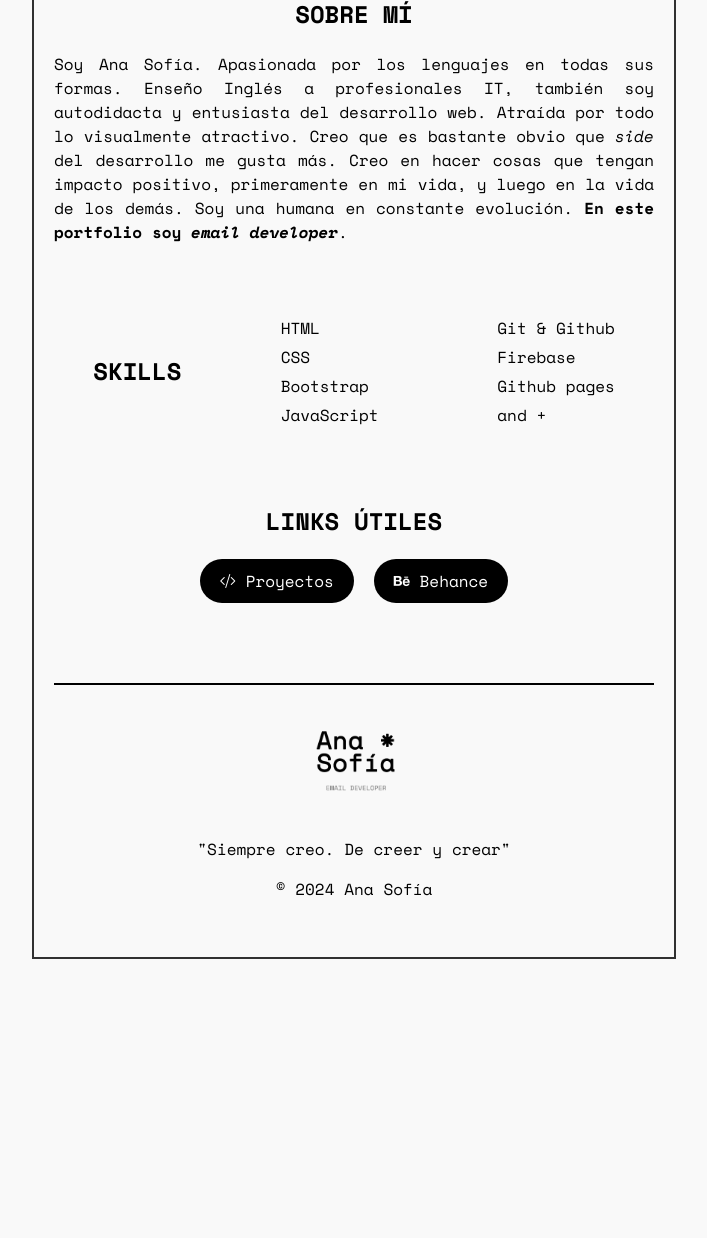
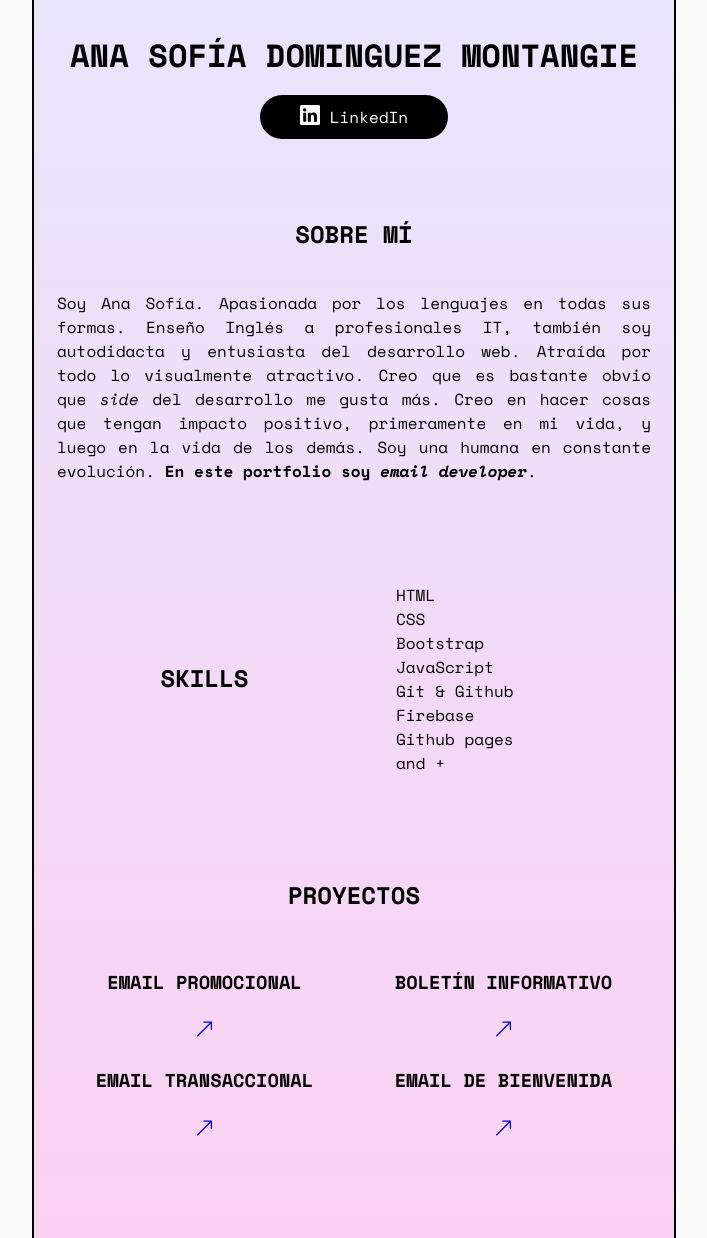
Before and after one commit to sofi-dmz/email-portfolio, a plain HTML site: page index.html in a window 1280 px wide. Shown: the part 469-1707 px from the top of the page, without its empty margins (286-993 px from the left). Before the commit the page ends 1428 px from the top, so only its background shows below. Drawn offline with nearby package versions, Linux system fonts and the light colour scheme.

Commit message:
Update index.html

```diff
--- a/index.html
+++ b/index.html
@@ -18,7 +18,9 @@
             background-color: #f9f9f9;
         }
 
-        p, ul,a {
+        p,
+        ul,
+        a {
             font-family: "Space Mono", monospace;
 
         }
@@ -32,213 +34,194 @@
             text-transform: uppercase;
         }
 
+
         .container {
-            width: 100%;
+            width: 80%;
             max-width: 600px;
             margin: 0 auto;
             padding: 20px;
             text-align: center;
-            border: 2px solid rgb(49, 49, 49);
+            border: 2px solid #000;
             overflow: hidden;
+            background-color: #d1e2ff;
+
+background-image: linear-gradient(180deg, #e2edff 0%, #ffccf0 100%);
+
         }
 
-        .logo img, .footer img {
-            max-width: 20%;
-            height: auto;
+        table {
+            table-layout: fixed;
+            width: 100%;
+            border-collapse: separate;
+            margin: 10px 0;
         }
 
-        .div .profile-picture{
-            border-radius: 50%;
+
+        tr td ul li{
+            list-style: none;
+            text-align: left;
+
+        }
+
+
+        .first-button {
+            padding: 10px 40px;
+            background-color: black;
+            color: white;
+            text-decoration: none;
+            border-radius: 50px;
+        }
+
+        .bi{
+            font-size: 20px;
         }
 
         .spacer {
-            height: 30px;
+            height: 40px;
         }
 
-        .footer {
-            margin-top: 50px;
+
+        .footer, .header {
             border-top: 2px solid black;
-            color: rgb(0, 0, 0);
-            padding: 20px;
-            text-align: center;
         }
 
-        .button-54 {
-            font-family: "Open Sans", sans-serif;
-            font-size: 16px;
-            letter-spacing: 2px;
-            text-decoration: none;
-            text-transform: uppercase;
-            color: #000;
-            cursor: pointer;
-            border: 3px solid;
-            padding: 0.25em 0.5em;
-            box-shadow: 1px 1px 0px 0px, 2px 2px 0px 0px, 3px 3px 0px 0px, 4px 4px 0px 0px, 5px 5px 0px 0px;
-            position: relative;
-            user-select: none;
-            -webkit-user-select: none;
-            touch-action: manipulation;
-        }
 
-        .img{
-            max-width: 20%;
-        }
 
-        .button-54:active {
-            box-shadow: 0px 0px 0px 0px;
-            top: 5px;
-            left: 5px;
-        }
-
-        @media (min-width: 768px) {
-            .button-54 {
-                padding: 0.25em 0.75em;
-            }
-        }
-
-        .buttons {
-            display: flex;
-            justify-content: center;
-            margin-top: 20px;
-        }
-
-        .buttons a {
-            padding: 10px 20px;
-            margin: 0 10px;
-            background-color: #000;
-            color: white;
-            border: none;
-            border-radius: 50px;
-            cursor: pointer;
-        }
-
-        .buttons button:hover {
-            background-color: #530083;
-        }
-
-        a{
-            text-decoration: none;
-            padding: 10px 40px;
-            margin: 0 10px;
-            background-color: #000;
-            color: white;
-            border: none;
-            border-radius: 50px;
-            cursor: pointer;
-        }
-
-        .columns {
-            display: grid;
-            grid-gap: 20px;
-        }
-
-        .columns-2 {
-            grid-template-columns: 1fr 1fr;
-        }
-
-        .skills-section {
-            display: grid;
-            grid-gap: 50px;
-            grid-template-columns: 3fr 3fr 3fr;
-            align-items: center;
-
-        }
-
-        .skills-list {
-            padding: 10px;
-        }
-
-        .skills-list ul {
-            list-style-type: none;
-            padding: 0;
-            text-align: left;
-        }
-
-        .skills-list li {
-            margin-bottom: 5px;
-        }
     </style>
 </head>
-
 <body>
     <div class="container">
+
         <!-- Logo section -->
-        <div class="logo">
-            <img src="./logo.gif" alt="Logo">
-        </div>
+        <table>
+            <tr colspan="2">
+                <td>
+                    <img style="max-width: 40%;" src="./logo.gif" alt="Logo">
+                </td>
+            </tr>
+            <tr>
+                <td class="profile-picture">
+                    <img style="max-width: 30%;border-radius: 50%;" src="./1692369084351.jpg" alt="Foto">
+                </td>
+            </tr>
 
-        <!-- Spacer -->
-        <div class="spacer"></div>
+        </table>
         <!-- Profile section -->
-        <div class="columns columns-1">
-            <div>
-                <div class="profile-picture">
-                    <img style="max-width: 20%;border-radius: 50%;" src="./1692369084351.jpg" alt="Foto">
-                </div>
-                <div>
+        <table>
+            <tr>
+                <td>
                     <h1>Ana Sofía Dominguez Montangie</h1>
-                    <a target="_blank"href="https://www.linkedin.com/in/anasofiadm/" target:="_blank" class="first-button" role="first-button"><i class="bi bi-linkedin"></i>
+                    <a target="_blank" href="https://www.linkedin.com/in/anasofiadm/" target:="_blank"
+                        class="first-button" role="first-button"><i class="bi bi-linkedin"></i>
                         LinkedIn</a>
-                </div>
-            </div>
-        </div>
+                </td>
+            </tr>
+        </table>
 
         <!-- Spacer -->
         <div class="spacer"></div>
 
         <!-- About Me section -->
-        <div>
+        <table>
+            <tr>
+                <td>
                     <h2>Sobre mí</h2>
+                </td>
+            </tr>
+            <tr>
+                <td>
                     <p style="text-align: justify;">Soy Ana Sofía. Apasionada por los lenguajes en todas
-                sus formas. Enseño Inglés a profesionales IT, también soy autodidacta y entusiasta del desarrollo web. Atraída por todo
-                lo visualmente atractivo. Creo que es bastante obvio que <em>side</em> del desarrollo me gusta más. Creo en hacer cosas que tengan impacto positivo, primeramente en mi vida,
-                y luego en la vida de los demás. Soy una humana en constante evolución. <b>En este portfolio soy <em>email developer</em></b>.</p>
-        </div>
+                        sus formas. Enseño Inglés a profesionales IT, también soy autodidacta y entusiasta del
+                        desarrollo web. Atraída por todo
+                        lo visualmente atractivo. Creo que es bastante obvio que <em>side</em> del desarrollo me gusta
+                        más. Creo en hacer cosas que tengan impacto positivo, primeramente en mi vida,
+                        y luego en la vida de los demás. Soy una humana en constante evolución. <b>En este portfolio soy
+                            <em>email developer</em></b>.</p>
+                </td>
+            </tr>
+        </table>
 
         <!-- Spacer -->
         <div class="spacer"></div>
         <!-- Skills section -->
-        <div class="skills-section">
+        <table class="skills-section">
+            <tbody>
+                <tr>
+                    <td rowspan="3">
                         <h2>skills</h2>
-            <div class="skills-list">
+                    </td>
+                </tr>
+                <tr>
+                    <td class="skills-list">
                         <ul>
                             <li>HTML</li>
                             <li>CSS</li>
                             <li>Bootstrap</li>
                             <li>JavaScript</li>
-                </ul>
-            </div>
-            <div class="skills-list">
-                <ul>
                             <li>Git & Github</li>
                             <li>Firebase</li>
                             <li>Github pages</li>
                             <li>and +</li>
                         </ul>
-            </div>
-        </div>
+                    </td>
+                </tr>
+            </tbody>
+        </table>
 
         <!-- Spacer -->
         <div class="spacer"></div>
         <!-- Useful Links section -->
-        <div>
-            <h2>Links útiles</h2>
-            <div class="buttons">
-                <a href="https://www.behance.net/asofiadomie6ac" target="_blank"><i class="bi bi-code-slash"></i> Proyectos</a>
-                <a href="https://www.behance.net/asofiadomie6ac" target="_blank"><i class="bi bi-behance"></i> Behance</a>
-            </div>
-        </div>
-
+        <table>
+            <tr>
+                <td colspan="2">
+                    <h2>Proyectos</h2>
+                </td>
+            </tr>
+        </table>
+        <table>
+            <tr>
+                <td>
+                    <h3>Email Promocional</h3>
+                    <a href="#"><i class="bi bi-arrow-up-right"></i></a>
+                </td>
+                <td>
+                    <h3>Boletín Informativo</h3>
+                    <a href="#"><i class="bi bi-arrow-up-right"></i></a>
+                </td>
+            </tr>
+            <tr>
+                <td>
+                    <h3>Email Transaccional</h3>
+                    <a href="#"><i class="bi bi-arrow-up-right"></i></a>
+                </td>
+                <td>
+                    <h3>Email de Bienvenida</h3>
+                    <a href="#"><i class="bi bi-arrow-up-right"></i></a>
+                </td>
+            </tr>
+        </table>
+        <div class="spacer"></div>
         <!-- Spacer -->
         <div class="spacer"></div>
 
         <!-- Footer -->
-    <div class="footer">
-        <img src="./logo.gif" alt="Logo">
+        <table class="footer">
+            <tr>
+                <td>
+                    <img style="max-width: 25%;" src="./logo.gif" alt="Logo">
+                </td>
+            </tr>
+            <tr>
+                <td>
                     <p>"Siempre creo. De creer y crear"</p>
+                </td>
+            </tr>
+            <tr>
+                <td>
                     <p>&copy; <span id="year"></span> Ana Sofía</p>
-    </div>
-
+                </td>
+            </tr>
+        </table>
     </div>
     <!-- Script para obtener el año actual -->
     <script>
```
Lines whose indentation alone changed are shown as unchanged.
